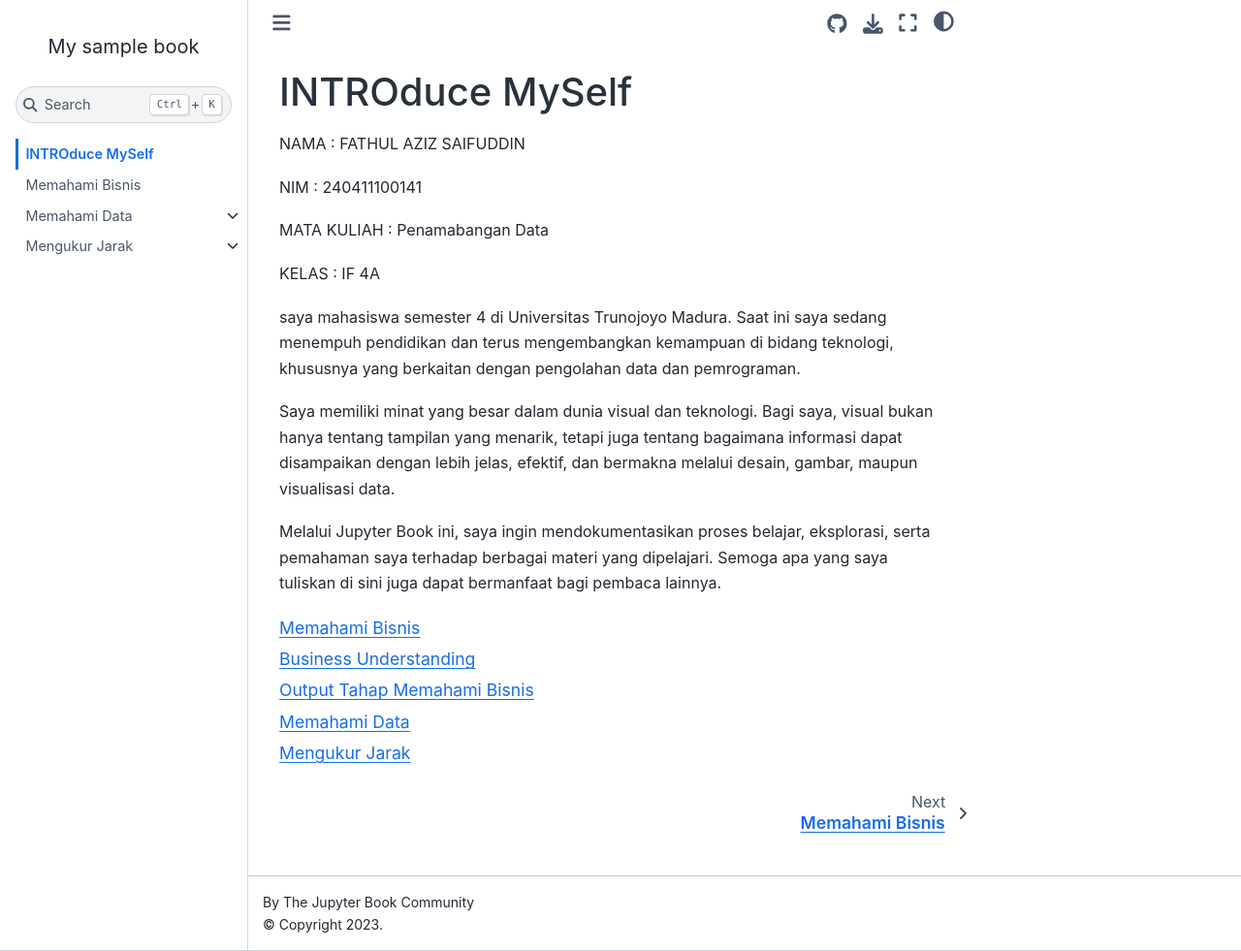
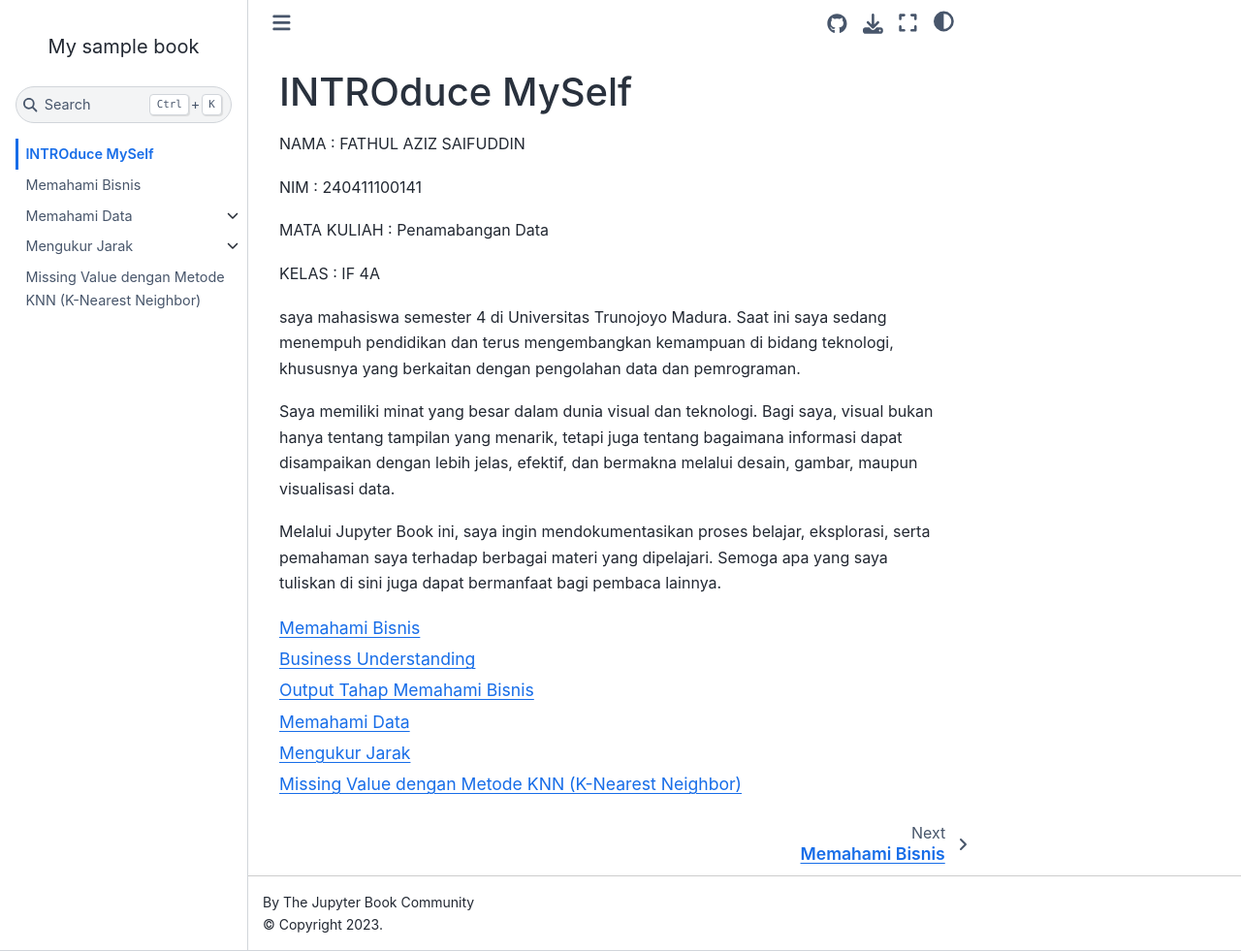
Before and after one commit to azes24/Pendata, a Jupyter Book: the page built from intro.md, in a window 1280 px wide and 981 px high. Shown: the whole window at 97% size. Built offline with Jupyter Book 1.0.4 settings and Sphinx 7.4.7 and the Sphinx Book theme 1.1.4, drawn with Linux system fonts in a browser that asks for light colours; part of the change alters nothing that is shown.

Commit message:
Update materi

```diff
--- /dev/null
+++ b/Missing_Value.md
@@ -0,0 +1,108 @@
+# Missing Value dengan Metode KNN (K-Nearest Neighbor)
+
+## Pengertian
+
+**Missing value** adalah nilai yang tidak tersedia pada suatu atribut dalam dataset. Salah satu metode penanganannya adalah **KNN Imputation**, yaitu mengisi missing value berdasarkan kemiripan dengan data lain (tetangga terdekat).
+
+---
+
+## Konsep KNN Imputation
+
+KNN bekerja dengan mencari **K data terdekat** (tetangga) dari baris yang memiliki missing value, lalu mengisi nilai yang hilang menggunakan **rata-rata nilai tetangga** tersebut.
+
+> Semakin kecil jarak antar dua data, semakin mirip keduanya.
+
+---
+
+## Rumus Jarak (Euclidean Distance)
+
+Jarak antara dua data dihitung menggunakan rumus Euclidean:
+
+$$d(a, b) = \sqrt{\sum_{i=1}^{n} (a_i - b_i)^2}$$
+
+- $a$ dan $b$ = dua baris data yang dibandingkan
+- $i$ = atribut/kolom yang tersedia (bukan yang missing)
+- $n$ = jumlah atribut yang digunakan
+
+---
+
+## Rumus Imputasi (Pengisian Nilai)
+
+Setelah K tetangga terdekat ditemukan, missing value diisi dengan:
+
+$$\hat{x} = \frac{\sum_{j=1}^{K} x_j}{K}$$
+
+- $\hat{x}$ = nilai yang akan diisikan
+- $x_j$ = nilai atribut dari tetangga ke-$j$
+- $K$ = jumlah tetangga yang digunakan
+
+---
+
+## Contoh Perhitungan (K = 2)
+
+Dataset nilai ujian siswa:
+
+| No | Matematika | IPA | Bahasa |
+|----|-----------|-----|--------|
+| 1  | 80        | 75  | 90     |
+| 2  | 70        | 60  | 85     |
+| 3  | 90        | 92  | 88     |
+| 4  | 65        | 70  | **?**  |
+| 5  | 85        | 78  | 80     |
+
+Baris **No. 4** memiliki missing value pada kolom **Bahasa**. Atribut yang digunakan untuk menghitung jarak adalah **Matematika** dan **IPA**.
+
+---
+
+### Langkah 1 — Hitung Jarak dari No. 4 ke Semua Baris Lain
+
+**d(4,1):**
+$$d = \sqrt{(65-80)^2 + (70-75)^2} = \sqrt{225 + 25} = \sqrt{250} \approx 15{,}81$$
+
+**d(4,2):**
+$$d = \sqrt{(65-70)^2 + (70-60)^2} = \sqrt{25 + 100} = \sqrt{125} \approx 11{,}18$$
+
+**d(4,3):**
+$$d = \sqrt{(65-90)^2 + (70-92)^2} = \sqrt{625 + 484} = \sqrt{1109} \approx 33{,}30$$
+
+**d(4,5):**
+$$d = \sqrt{(65-85)^2 + (70-78)^2} = \sqrt{400 + 64} = \sqrt{464} \approx 21{,}54$$
+
+---
+
+### Langkah 2 — Urutkan Jarak Terkecil
+
+| Tetangga | Jarak  |
+|----------|--------|
+| No. 2    | 11,18  |
+| No. 1    | 15,81  |
+| No. 5    | 21,54  |
+| No. 3    | 33,30  |
+
+Dengan **K = 2**, dipilih **2 tetangga terdekat** yaitu **No. 2** dan **No. 1**.
+
+---
+
+### Langkah 3 — Hitung Nilai Imputasi
+
+Nilai Bahasa dari tetangga terpilih:
+- No. 2 → Bahasa = **85**
+- No. 1 → Bahasa = **90**
+
+$$\hat{x} = \frac{85 + 90}{2} = \frac{175}{2} = 87{,}5$$
+
+**Maka missing value Bahasa pada No. 4 diisi dengan 87,5.**
+
+---
+
+## Pemilihan Nilai K
+
+| Nilai K | Karakteristik |
+|---------|--------------|
+| K kecil (misal K=1) | Sensitif terhadap noise, hasil kurang stabil |
+| K sedang (K=3~5) | Paling umum digunakan, hasil lebih stabil |
+| K besar | Terlalu umum, bisa mengabaikan pola lokal |
+
+> Nilai **K = 3 atau K = 5** paling sering direkomendasikan dalam praktik.
+
+---
--- a/_toc.yml
+++ b/_toc.yml
@@ -14,3 +14,4 @@ chapters:
   sections:
   - file: pengukuran_irisdata
   - file: pengukuran_pelatihan
+- file: Missing_Value
```
